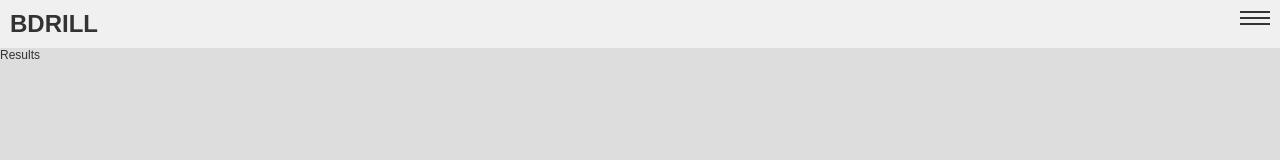
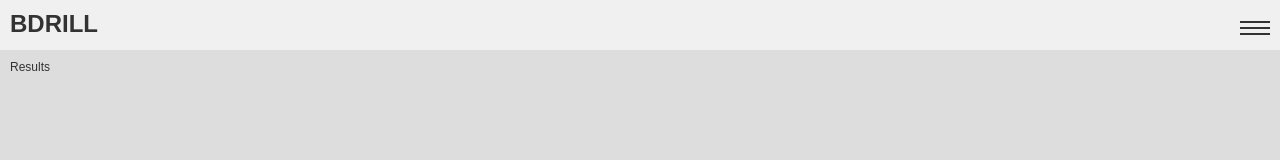
Before and after one commit to hotoku/bdrill, a React (Vite) app: page /bdrill/results in a window 1280 px wide. Shown: the top 160 px of the page. Built offline with nearby package versions, Linux system fonts and the light colour scheme.

Commit message:
[upd] results page, wip

```diff
--- a/src/Header.tsx
+++ b/src/Header.tsx
@@ -3,7 +3,7 @@ import { Link } from "react-router-dom";
 import styled from "styled-components";
 import config from "./config";
 
-function Header() {
+function Header(): React.ReactElement {
   const hamburger = useRef<HTMLDivElement>(null);
   const toggle = () => {
     if (hamburger.current === null) return;
@@ -19,11 +19,7 @@ function Header() {
         <h1>BDRILL</h1>
       </Link>
       <HamburgerMenu>
-        <div
-          ref={hamburger}
-          className="hamburger-menu animate-color-change"
-          onClick={toggle}
-        >
+        <div ref={hamburger} className="hamburger-menu" onClick={toggle}>
           <div className="hamburger-line"></div>
           <div className="hamburger-line"></div>
           <div className="hamburger-line"></div>
@@ -46,11 +42,11 @@ const Area = styled.header`
   h1 {
     margin: 0;
   }
-    56px;
 `;
 
 const HamburgerMenu = styled.div`
   margin-left: auto;
+  padding-top: 1rem;
   /* ハンバーガーメニューのスタイル */
   .hamburger-menu {
     display: flex;
@@ -89,7 +85,9 @@ const HamburgerMenu = styled.div`
   .menu {
     display: none;
     background-color: #f0f0f0;
-    padding: 10px;
+    padding: 0 1rem;
+    margin-top: 1rem;
+    margin-bottom: 0;
   }
 
   ul {
@@ -100,4 +98,8 @@ const HamburgerMenu = styled.div`
   .active + .menu {
     display: block;
   }
+
+  .menu li:nth-of-type(n + 2) {
+    margin-top: 0.5rem;
+  }
 `;
--- a/src/Results.tsx
+++ b/src/Results.tsx
@@ -1,7 +1,14 @@
 import React from "react";
+import styled from "styled-components";
 
 function Results(): React.ReactElement {
-  return <div>Results</div>;
+  const [results, setResults] = React.useState([]);
+  return <Main>Results</Main>;
 }
 
 export default Results;
+
+const Main = styled.div`
+  margin: var(--small-gap);
+  padding: var(--small-gap);
+`;
--- a/src/types.ts
+++ b/src/types.ts
@@ -8,8 +8,3 @@ export type Exercise = {
   cue: Position;
   object: Position;
 };
-
-export type ExerciseReord = {
-  success: number;
-  trial: number;
-};
```
